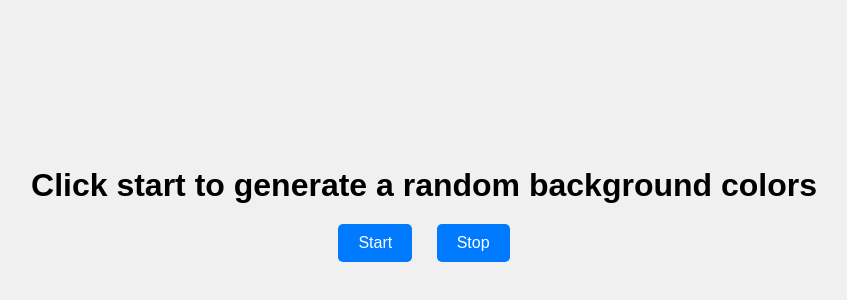
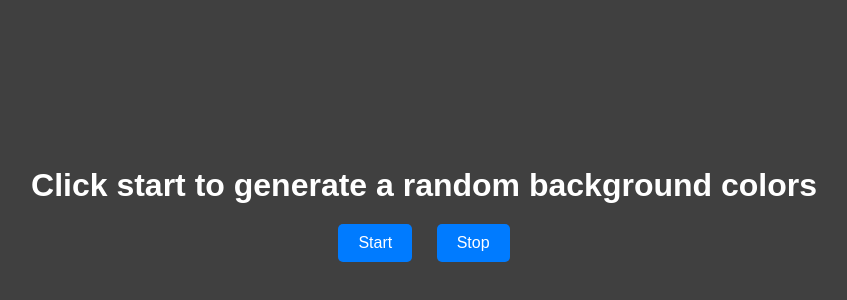
Before and after one commit to bruhDanish/Random-BGC-Generator, a plain HTML site: page index.html in a window 1280 px wide. Shown: the part 186-486 px from the top of the page, without its empty margins (216-1063 px from the left). Drawn offline with Linux system fonts and the light colour scheme.

Commit message:
added transition on bg change

```diff
--- a/index.html
+++ b/index.html
@@ -13,8 +13,9 @@
             justify-content: center;
             align-items: center;
             height: 100vh;
-            background-color: #f0f0f0;
+            background-color: #404040;
             font-family: sans-serif;
+            color: #fff;
         }
 
         .container {
--- a/script.js
+++ b/script.js
@@ -22,6 +22,7 @@ function startChangingColor(){
 
     function changeBgColor(){
         document.body.style.backgroundColor = randomColor();
+        document.body.style.transition = "background-color .3s";
     }
 }
 
```
